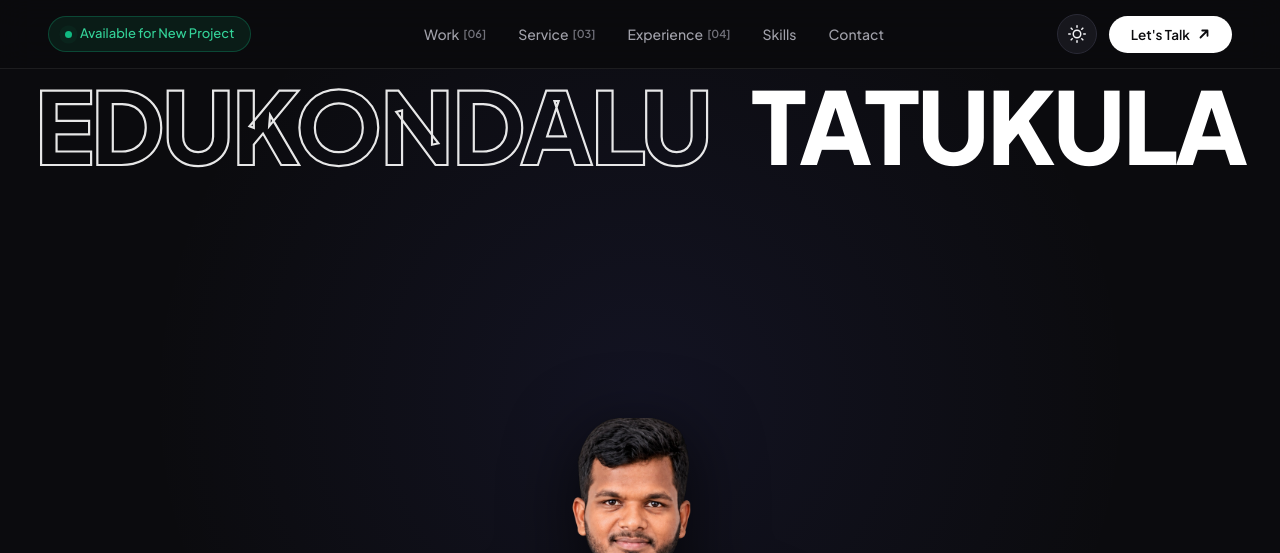
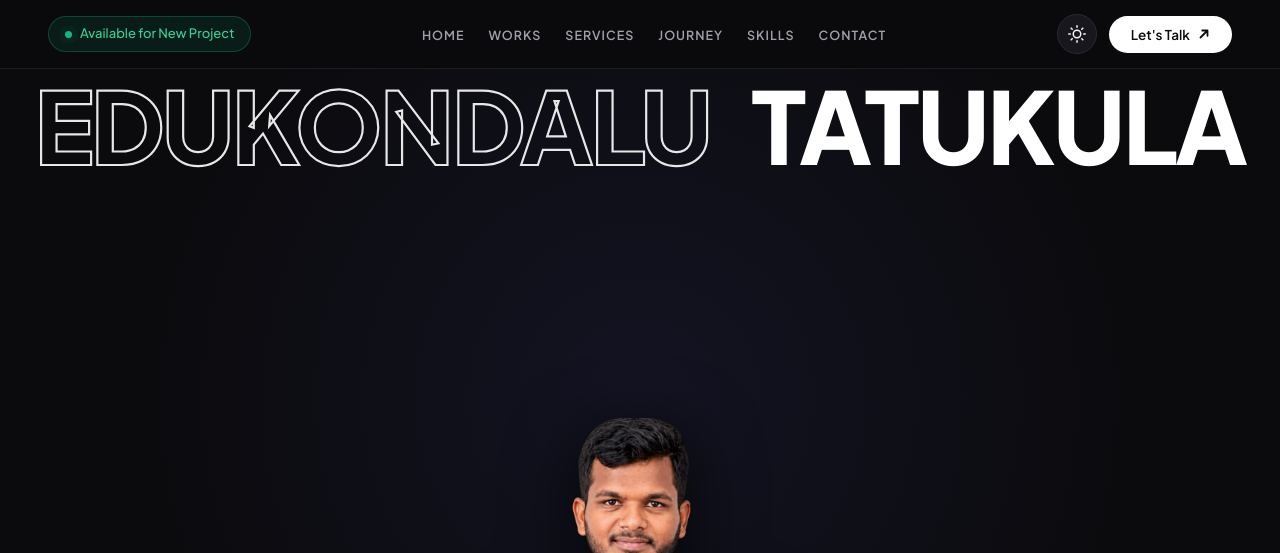
Before and after one commit to edukondalutatukula130404/portfolio, a plain HTML site: page index.html in a window 1280 px wide. Shown: the top 553 px of the page. Drawn offline with Linux system fonts and the light colour scheme.

Commit message:
feat: update header navigation to HOME, WORKS, SERVICES, JOURNEY, SKILLS, CONTACT

```diff
--- a/index.html
+++ b/index.html
@@ -5,7 +5,7 @@
   <meta name="viewport" content="width=device-width, initial-scale=1.0">
   <title>Edukondalu Tatukula | Full-Stack Developer</title>
   <meta name="description" content="Portfolio of Edukondalu Tatukula - Full-Stack Developer specializing in MERN Stack, React, Node.js, Python, and scalable digital solutions.">
-  <link rel="stylesheet" href="styles.css?v=5.9">
+  <link rel="stylesheet" href="styles.css?v=6.0">
 </head>
 <body class="dark-theme">
 
@@ -19,13 +19,14 @@
       </div>
 
       <!-- Navigation Links -->
-      <nav>
+      <nav aria-label="Main Navigation">
         <ul class="nav-menu">
-          <li><a href="#work" class="nav-link">Work <span class="count">[06]</span></a></li>
-          <li><a href="#services" class="nav-link">Service <span class="count">[03]</span></a></li>
-          <li><a href="#experience" class="nav-link">Experience <span class="count">[04]</span></a></li>
-          <li><a href="#skills" class="nav-link">Skills</a></li>
-          <li><a href="#contact" class="nav-link">Contact</a></li>
+          <li><a href="#hero" class="nav-link">HOME</a></li>
+          <li><a href="#work" class="nav-link">WORKS</a></li>
+          <li><a href="#services" class="nav-link">SERVICES</a></li>
+          <li><a href="#experience" class="nav-link">JOURNEY</a></li>
+          <li><a href="#skills" class="nav-link">SKILLS</a></li>
+          <li><a href="#contact" class="nav-link">CONTACT</a></li>
         </ul>
       </nav>
 
@@ -823,9 +824,9 @@
             </a>
           </div>
           <nav class="showcase-nav-row" aria-label="Footer Navigation">
-            <a href="#home">HOME</a>
+            <a href="#hero">HOME</a>
             <a href="#work">WORKS</a>
-            <a href="#service">SERVICES</a>
+            <a href="#services">SERVICES</a>
             <a href="#experience">JOURNEY</a>
             <a href="#skills">SKILLS</a>
             <a href="#contact">CONTACT</a>
@@ -1051,6 +1052,6 @@
   <div class="custom-cursor-ring" id="customCursorRing" aria-hidden="true"></div>
   <div class="custom-cursor-dot" id="customCursorDot" aria-hidden="true"></div>
 
-  <script src="script.js?v=5.9"></script>
+  <script src="script.js?v=6.0"></script>
 </body>
 </html>
--- a/styles.css
+++ b/styles.css
@@ -113,24 +113,20 @@ button {
 .nav-menu {
   display: flex;
   align-items: center;
-  gap: 32px;
+  gap: 24px;
   list-style: none;
 }
 
 .nav-link {
-  font-size: 14px;
-  font-weight: 500;
+  font-size: 12.5px;
+  font-weight: 600;
+  letter-spacing: 0.08em;
+  text-transform: uppercase;
   color: #4b5563;
   transition: var(--transition-smooth);
-  display: flex;
-  align-items: center;
-  gap: 4px;
-}
-
-.nav-link span.count {
-  font-size: 11px;
-  color: var(--text-muted);
-  font-weight: 600;
+  display: inline-flex;
+  align-items: center;
+  text-decoration: none;
 }
 
 .nav-link:hover, .nav-link.active {
```
